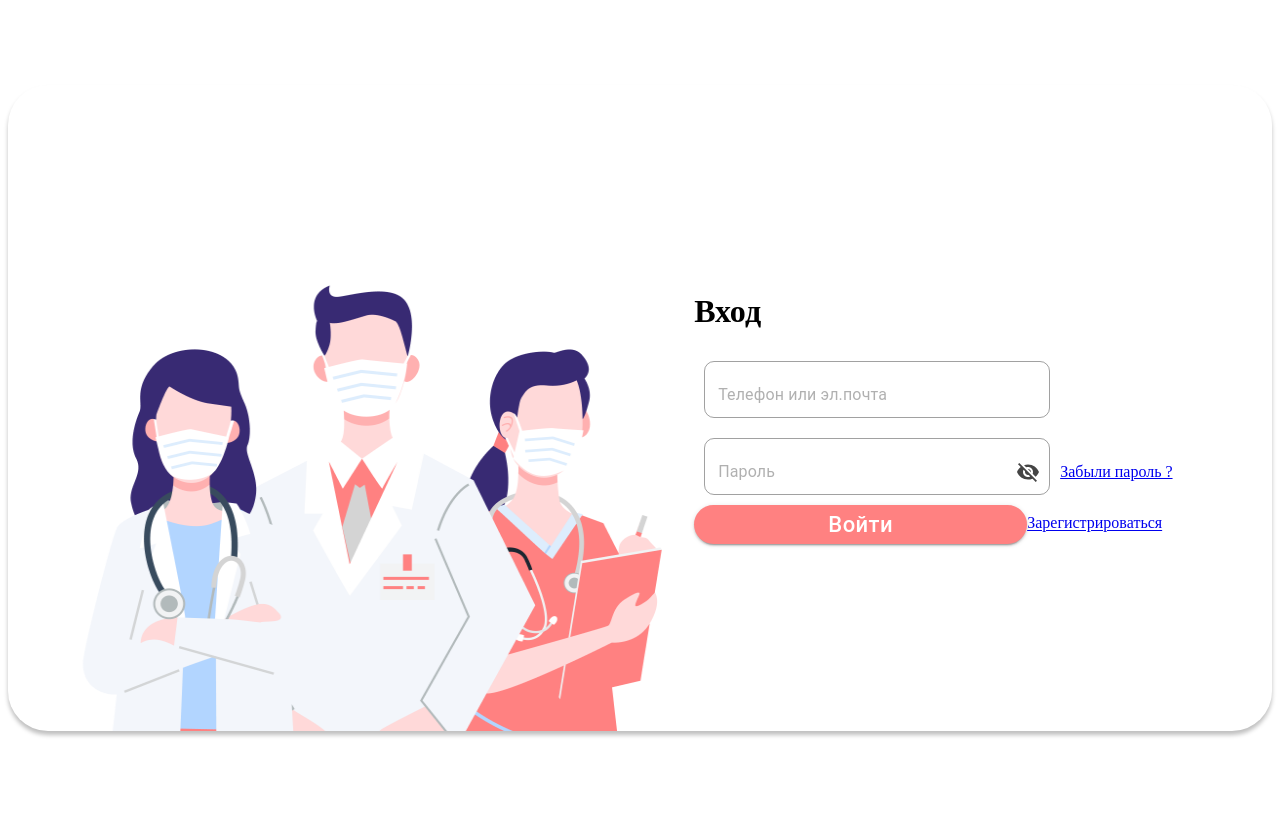
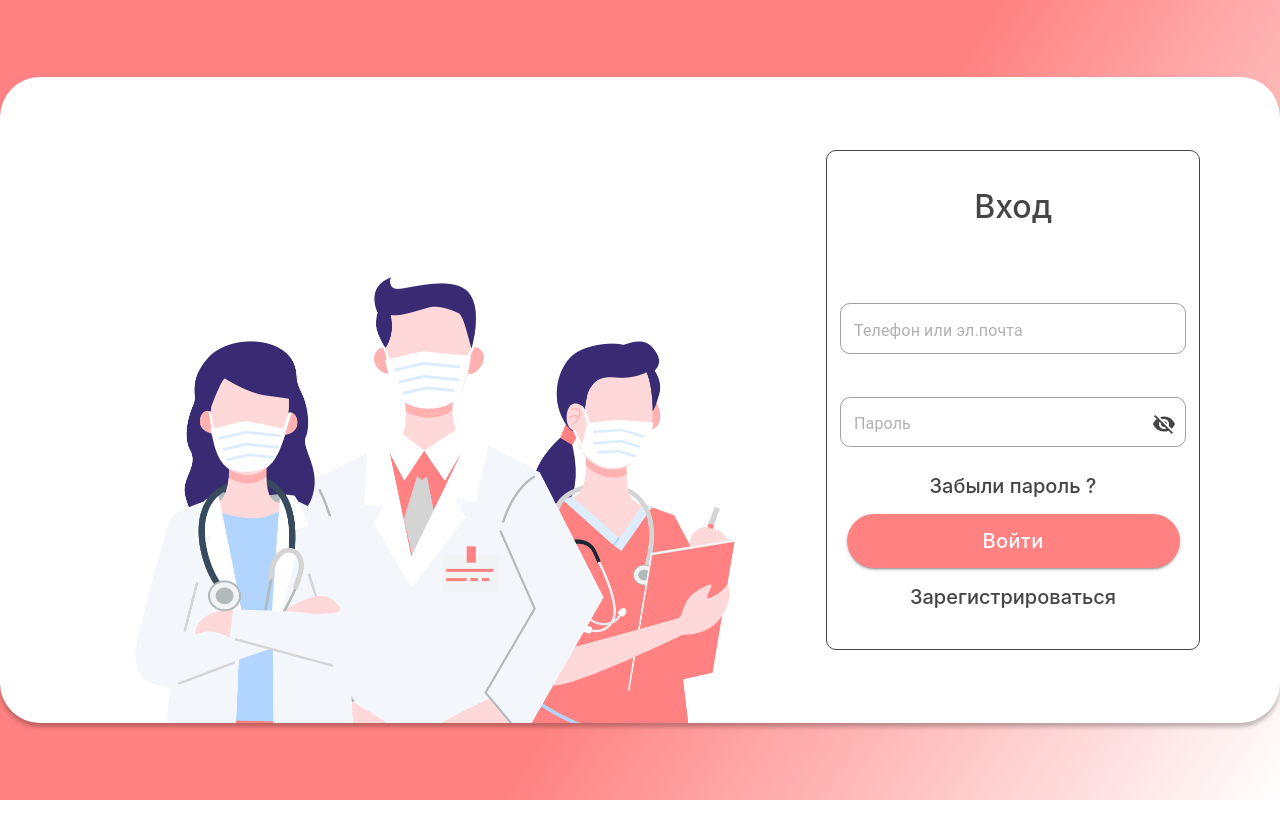
Before and after one commit to EaleksS/nextjs-project, a Next.js app: page /login in a window 1280 px wide. Built offline with nearby package versions, Linux system fonts and the light colour scheme.

Commit message:
v 1.0.0.2

```diff
--- a/src/pages/Layout.tsx
+++ b/src/pages/Layout.tsx
@@ -1,6 +1,7 @@
 import Head from 'next/head';
 import { Inter } from 'next/font/google';
 import { FC, ReactNode } from 'react';
+
 
 interface ILayout {
   children: ReactNode;
--- a/src/pages/login.tsx
+++ b/src/pages/login.tsx
@@ -9,7 +9,7 @@
     <>
       <Layout title="Login">
         <div className={'background-auth-wrapper'} />
-        <div className={style['container']}>
+        <div className={style.container}>
           <div className={style['login']}>
             <div className={style['login__images-container']}>
               <Image
--- a/src/styles/globals.css
+++ b/src/styles/globals.css
@@ -1,3 +1,3 @@
 :root {
-
+  $reds: #ff8181;
 }
```
Also changed, not shown: src/Components/UiKit/Input/Input.module.scss (+11 -6 lines), src/pages/_app.tsx (+6 -3 lines).
